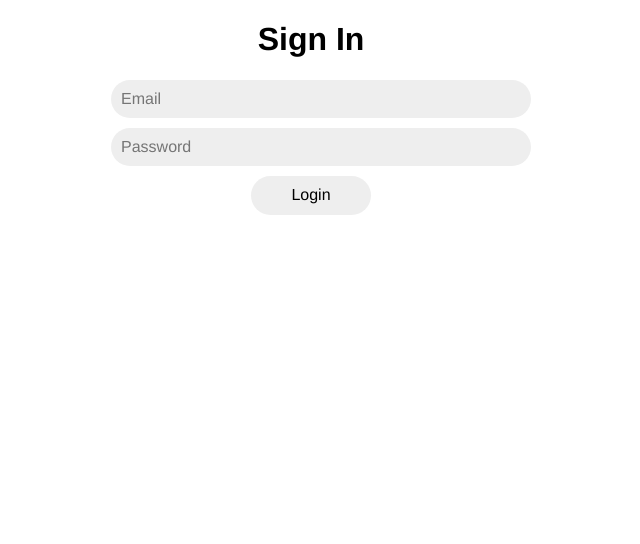
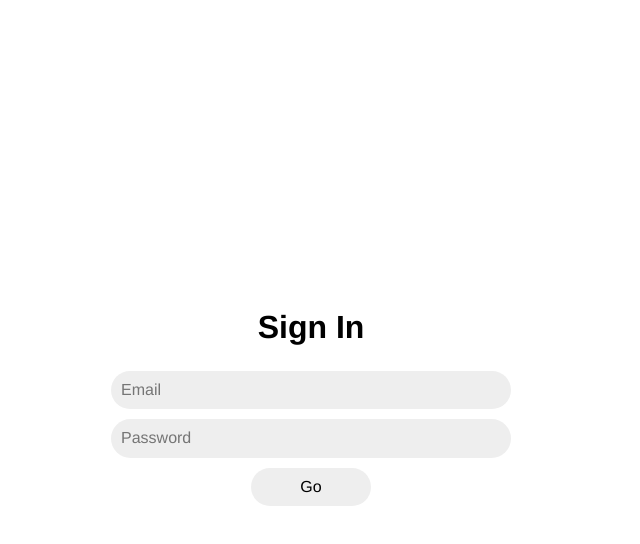
Before and after one commit to Shintokatana/worker, a Vue app: page /login in a window 1280 px wide. Shown: the top 544 px of the page, without its empty margins (329-969 px from the left). Built offline with nearby package versions, Linux system fonts and the light colour scheme; what vue-tables-2 would draw is missing.

Commit message:
[UPD] 11.8.2019 login page to design position fix

```diff
--- a/src/App.vue
+++ b/src/App.vue
@@ -6,6 +6,7 @@
 
 <style lang="scss">
     #app {
+        position: relative;
         font-family: 'Avenir', Helvetica, Arial, sans-serif;
         -webkit-font-smoothing: antialiased;
         -moz-osx-font-smoothing: grayscale;
--- a/src/assets/assets.scss
+++ b/src/assets/assets.scss
@@ -34,6 +34,10 @@ a {
 	}
 }
 
+input[type="submit"] {
+	cursor: pointer;
+}
+
 .entry-content {
 	padding: 45px;
 	@media (max-width: 767px) {
--- a/src/views/Login.vue
+++ b/src/views/Login.vue
@@ -8,15 +8,13 @@
             <label for="password">
                 <input type="password" id="password" placeholder="Password" v-model="userInfo.password">
             </label>
-            <input type="submit" value="Login" @click.prevent="loginUser">
+            <input type="submit" value="Go" @click.prevent="loginUser">
         </form>
+        <div class="error-message" v-if="errorMessage">{{errorMessage}}</div>
     </div>
 </template>
 
 <script>
-    // import axios from 'axios'
-    // import {workerAPIEndpoints} from '@/config'
-
     export default {
         name: "Login",
         data() {
@@ -25,14 +23,19 @@
                     email: '',
                     password: ''
                 },
+                errorMessage: ''
             }
         },
         methods: {
             loginUser: function () {
-                this.$store.dispatch('loginUser', true)
-                    .then(() => {
-                        this.$router.push('/');
-                    });
+                if (!this.userInfo.email || !this.userInfo.password) {
+                    this.errorMessage = 'Please Fill All required fields'
+                } else {
+                    this.$store.dispatch('loginUser', true)
+                        .then(() => {
+                            this.$router.push('dashboard');
+                        });
+                }
             }
         }
     }
@@ -40,7 +43,21 @@
 
 <style scoped lang="scss">
 
+    .error-message {
+        color: red;
+        text-align: center;
+    }
+
+    .login-page {
+        position: absolute;
+        top: 50%;
+        transform: translateY(-50%);
+        width: 100%;
+    }
+
     .login-title {
+        padding: 25px 0;
+        margin: 0;
         text-align: center;
     }
 
@@ -49,6 +66,7 @@
         margin: 0 auto;
 
         input {
+            box-sizing: border-box;
             display: block;
             padding: 10px;
             background-color: #eee;
```
